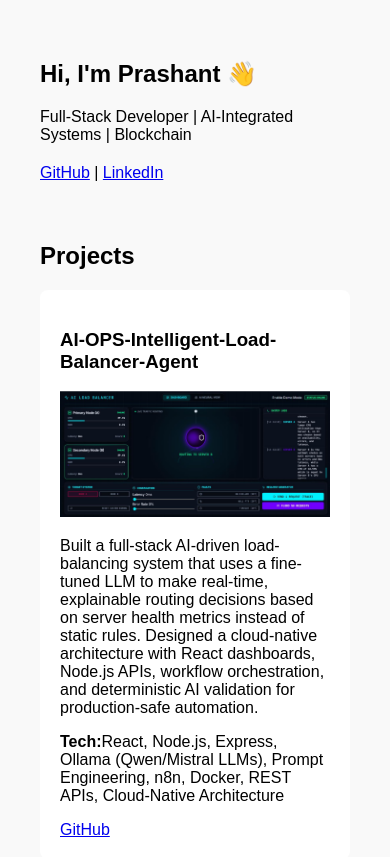
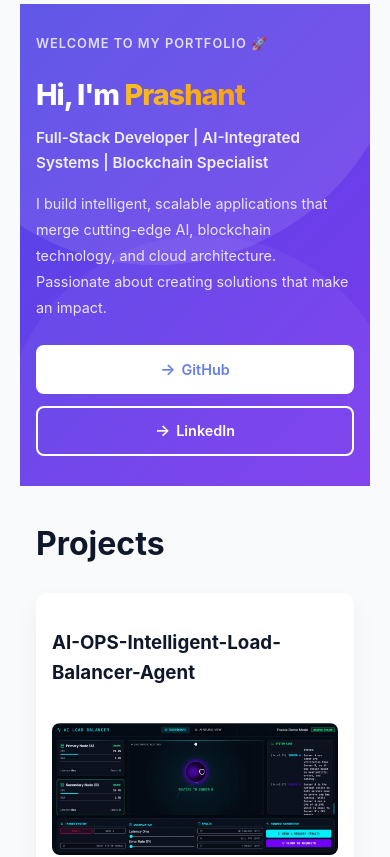
Before and after one commit to PrashantNeelwan/Portfolio, a React (Vite) app: page / in a window 390 px wide. Shown: the top 857 px of the page. Built offline with nearby package versions, Linux system fonts and the light colour scheme.

Commit message:
Hero background changed

```diff
--- a/src/components/Hero.jsx
+++ b/src/components/Hero.jsx
@@ -1,12 +1,21 @@
 export default function Hero() {
   return (
-    <section>
-      <h1>Hi, I'm Prashant 👋</h1>
-        <p>Full-Stack Developer | AI-Integrated Systems | Blockchain</p>
-      <div style={{ marginTop: "20px" }}>
-        <a href="https://github.com/PrashantNeelwan" target="_blank">GitHub</a>
-        {" | "}
-        <a href="https://www.linkedin.com/in/neelwan-prashant" target="_blank">LinkedIn</a>
+    <section className="hero">
+      <div className="hero-content">
+        <div className="hero-greeting">Welcome to my portfolio 🚀</div>
+        <h1 className="hero-title">Hi, I'm <span className="hero-highlight">Prashant</span></h1>
+        <p className="hero-subtitle">Full-Stack Developer | AI-Integrated Systems | Blockchain Specialist</p>
+        <p className="hero-description">
+          I build intelligent, scalable applications that merge cutting-edge AI, blockchain technology, and cloud architecture. Passionate about creating solutions that make an impact.
+        </p>
+        <div className="hero-buttons">
+          <a href="https://github.com/PrashantNeelwan" target="_blank" rel="noopener noreferrer" className="btn btn-primary">
+            <span>→</span> GitHub
+          </a>
+          <a href="https://www.linkedin.com/in/neelwan-prashant" target="_blank" rel="noopener noreferrer" className="btn btn-secondary">
+            <span>→</span> LinkedIn
+          </a>
+        </div>
       </div>
     </section>
   );
--- a/src/components/Skills.jsx
+++ b/src/components/Skills.jsx
@@ -1,85 +1,58 @@
 export default function Skills() {
+  const skillCategories = [
+    {
+      title: "Languages",
+      skills: ["JavaScript (ES6+)", "TypeScript", "Java", "C++", "Python", "Solidity"]
+    },
+    {
+      title: "Frontend",
+      skills: ["React", "Vite", "HTML5, CSS3", "Bootstrap", "Material UI"]
+    },
+    {
+      title: "Backend",
+      skills: ["Node.js", "Express.js", "Django", "Django REST Framework", "REST API Design"]
+    },
+    {
+      title: "AI & Applied Intelligence",
+      skills: ["Large Language Models (LLMs)", "Prompt Engineering", "Few-shot Learning", "AI Decision Systems", "Deterministic AI Validation"]
+    },
+    {
+      title: "Blockchain & Web3",
+      skills: ["Ethereum", "Smart Contracts (Solidity)", "MetaMask", "IPFS", "Hardhat", "Ethers.js"]
+    },
+    {
+      title: "Databases",
+      skills: ["MongoDB", "DynamoDB"]
+    },
+    {
+      title: "Cloud & DevOps",
+      skills: ["Docker & Docker Compose", "AWS (Lambda, S3, CloudFront, IAM)", "Terraform (Infrastructure as Code)", "DigitalOcean", "CI/CD (GitHub Actions)"]
+    },
+    {
+      title: "Authentication & Security",
+      skills: ["JWT Authentication", "Firebase Authentication", "Google OAuth2", "AWS Secrets Manager"]
+    },
+    {
+      title: "Tools & Testing",
+      skills: ["Git & GitHub", "n8n (Workflow Automation)", "pytest", "Playwright"]
+    }
+  ];
+
   return (
     <section>
       <h2>Skills</h2>
-
-      <h4>Languages</h4>
-      <ul>
-        <li>JavaScript (ES6+)</li>
-        <li>TypeScript</li>
-        <li>Java</li>
-        <li>C++</li>
-        <li>Python</li>
-        <li>Solidity</li>
-      </ul>
-
-      <h4>Frontend</h4>
-      <ul>
-        <li>React</li>
-        <li>Vite</li>
-        <li>HTML5, CSS3</li>
-        <li>Bootstrap</li>
-        <li>Material UI</li>
-      </ul>
-
-      <h4>Backend</h4>
-      <ul>
-        <li>Node.js</li>
-        <li>Express.js</li>
-        <li>Django</li>
-        <li>Django REST Framework</li>
-        <li>REST API Design</li>
-      </ul>
-
-      <h4>AI & Applied Intelligence</h4>
-      <ul>
-        <li>Large Language Models (LLMs)</li>
-        <li>Prompt Engineering</li>
-        <li>Few-shot Learning</li>
-        <li>AI Decision Systems</li>
-        <li>Deterministic AI Validation</li>
-      </ul>
-
-      <h4>Blockchain & Web3</h4>
-      <ul>
-        <li>Ethereum</li>
-        <li>Smart Contracts (Solidity)</li>
-        <li>MetaMask</li>
-        <li>IPFS</li>
-        <li>Hardhat</li>
-        <li>Ethers.js</li>
-      </ul>
-
-      <h4>Databases</h4>
-      <ul>
-        <li>MongoDB</li>
-        <li>DynamoDB</li>
-      </ul>
-
-      <h4>Cloud & DevOps</h4>
-      <ul>
-        <li>Docker & Docker Compose</li>
-        <li>AWS (Lambda, S3, CloudFront, IAM)</li>
-        <li>Terraform (Infrastructure as Code)</li>
-        <li>DigitalOcean</li>
-        <li>CI/CD (GitHub Actions)</li>
-      </ul>
-
-      <h4>Authentication & Security</h4>
-      <ul>
-        <li>JWT Authentication</li>
-        <li>Firebase Authentication</li>
-        <li>Google OAuth2</li>
-        <li>AWS Secrets Manager</li>
-      </ul>
-
-      <h4>Tools & Testing</h4>
-      <ul>
-        <li>Git & GitHub</li>
-        <li>n8n (Workflow Automation)</li>
-        <li>pytest</li>
-        <li>Playwright</li>
-      </ul>
+      <div className="skills-grid">
+        {skillCategories.map((category, index) => (
+          <div key={index} className="skill-card">
+            <h3>{category.title}</h3>
+            <div className="skill-tags">
+              {category.skills.map((skill, i) => (
+                <span key={i} className="skill-tag">{skill}</span>
+              ))}
+            </div>
+          </div>
+        ))}
+      </div>
     </section>
   );
 }
--- a/src/index.css
+++ b/src/index.css
@@ -1,22 +1,349 @@
 body {
-  font-family: Arial, sans-serif;
-  margin: 0;
-  background: #f9f9f9;
+  font-family: Inter, system-ui, Avenir, Helvetica, Arial, sans-serif;
+  background: #f8fafc;
+  color: #0f172a;
+  line-height: 1.6;
+  margin: 0rem 3rem;
 }
 
-.container {
-  max-width: 900px;
-  margin: auto;
-  padding: 40px;
+h1 {
+  font-size: 3rem;
+  margin-bottom: 0.5rem;
+}
+
+h2 {
+  font-size: 2rem;
+  margin-bottom: 1.5rem;
+}
+
+.hero {
+  min-height: 100vh;
+  display: flex;
+  align-items: center;
+  justify-content: flex-start;
+  margin: -3rem -3rem 6rem -3rem;
+  padding: 60px 3rem;
+  background: linear-gradient(135deg, #4f46e5 0%, #7c3aed 100%);
+  color: white;
+  animation: fadeInDown 0.8s ease-out;
+  position: relative;
+  overflow: hidden;
+}
+
+.hero::before {
+  content: '';
+  position: absolute;
+  top: -50%;
+  right: -10%;
+  width: 500px;
+  height: 500px;
+  background: rgba(255, 255, 255, 0.1);
+  border-radius: 50%;
+  animation: float 6s ease-in-out infinite;
+}
+
+.hero::after {
+  content: '';
+  position: absolute;
+  bottom: -30%;
+  left: -5%;
+  width: 400px;
+  height: 400px;
+  background: rgba(255, 255, 255, 0.05);
+  border-radius: 50%;
+  animation: float 8s ease-in-out infinite reverse;
+}
+
+@keyframes float {
+  0%, 100% {
+    transform: translateY(0px);
+  }
+  50% {
+    transform: translateY(20px);
+  }
+}
+
+@keyframes fadeInDown {
+  from {
+    opacity: 0;
+    transform: translateY(-30px);
+  }
+  to {
+    opacity: 1;
+    transform: translateY(0);
+  }
+}
+
+.hero-content {
+  max-width: 700px;
+  animation: fadeInUp 1s ease-out 0.2s both;
+  position: relative;
+  z-index: 1;
+}
+
+@keyframes fadeInUp {
+  from {
+    opacity: 0;
+    transform: translateY(30px);
+  }
+  to {
+    opacity: 1;
+    transform: translateY(0);
+  }
+}
+
+.hero-greeting {
+  font-size: 0.95rem;
+  font-weight: 600;
+  color: rgba(255, 255, 255, 0.8);
+  letter-spacing: 1px;
+  text-transform: uppercase;
+  margin-bottom: 12px;
+}
+
+.hero-title {
+  font-size: 3.5rem;
+  font-weight: 800;
+  margin-bottom: 16px;
+  line-height: 1.1;
+  letter-spacing: -1px;
+}
+
+.hero-highlight {
+  background: linear-gradient(135deg, #fbbf24 0%, #f59e0b 100%);
+  -webkit-background-clip: text;
+  -webkit-text-fill-color: transparent;
+  background-clip: text;
+}
+
+.hero-subtitle {
+  font-size: 1.4rem;
+  font-weight: 600;
+  color: rgba(255, 255, 255, 0.9);
+  margin-bottom: 16px;
+}
+
+.hero-description {
+  font-size: 1.1rem;
+  color: rgba(255, 255, 255, 0.85);
+  line-height: 1.8;
+  max-width: 600px;
+  margin-bottom: 36px;
+  font-weight: 400;
+}
+
+.hero-buttons {
+  display: flex;
+  gap: 16px;
+  flex-wrap: wrap;
+}
+
+.btn {
+  padding: 14px 32px;
+  border-radius: 8px;
+  font-size: 1rem;
+  font-weight: 600;
+  text-decoration: none;
+  transition: all 0.3s ease;
+  display: inline-flex;
+  align-items: center;
+  justify-content: center;
+  gap: 8px;
+  border: 2px solid transparent;
+  cursor: pointer;
+  white-space: nowrap;
+  box-sizing: border-box;
+  max-width: 100%;
+}
+
+.btn-primary {
+  background: white;
+  color: #667eea;
+}
+
+.btn-primary:hover {
+  transform: translateY(-2px);
+  box-shadow: 0 12px 24px rgba(0, 0, 0, 0.15);
+}
+
+.btn-secondary {
+  background: transparent;
+  color: white;
+  border-color: white;
+}
+
+.btn-secondary:hover {
+  background: white;
+  color: #667eea;
+  transform: translateY(-2px);
+  box-shadow: 0 12px 24px rgba(0, 0, 0, 0.15);
+}
+
+.btn span {
+  font-size: 1.2rem;
+  transition: transform 0.3s ease;
+}
+
+.btn:hover span {
+  transform: translateX(4px);
 }
 
 section {
-  margin-bottom: 60px;
+  margin-bottom: 4rem;
 }
 
 .card {
   background: white;
+  border-radius: 12px;
+  padding: 24px;
+  margin-bottom: 32px;
+  box-shadow: 0 10px 25px rgba(0,0,0,0.05);
+  transition: transform 0.2s ease, box-shadow 0.2s ease;
+}
+
+.card:hover {
+  transform: translateY(-4px);
+  box-shadow: 0 20px 40px rgba(0,0,0,0.08);
+}
+
+.card img {
+  border-radius: 8px;
+  margin: 16px 0;
+}
+
+.skills-grid {
+  display: grid;
+  grid-template-columns: repeat(auto-fit, minmax(300px, 1fr));
+  gap: 24px;
+  margin-bottom: 2rem;
+}
+
+.skill-card {
+  background: white;
+  border-radius: 12px;
   padding: 20px;
-  margin-top: 20px;
-  border-radius: 8px;
+  box-shadow: 0 10px 25px rgba(0,0,0,0.05);
+  transition: transform 0.2s ease, box-shadow 0.2s ease;
 }
+
+.skill-card:hover {
+  transform: translateY(-4px);
+  box-shadow: 0 20px 40px rgba(0,0,0,0.08);
+}
+
+.skill-card h3 {
+  font-size: 1.2rem;
+  margin-bottom: 16px;
+  color: #0f172a;
+}
+
+.skill-tags {
+  display: flex;
+  flex-wrap: wrap;
+  gap: 8px;
+}
+
+.skill-tag {
+  background: #e2e8f0;
+  color: #0f172a;
+  padding: 6px 12px;
+  border-radius: 20px;
+  font-size: 0.85rem;
+  font-weight: 500;
+  transition: background 0.2s ease;
+}
+
+.skill-tag:hover {
+  background: #cbd5e1;
+}
+
+@media (max-width: 768px) {
+  body {
+    margin: 0rem 1.5rem;
+  }
+
+  .hero {
+    min-height: 50vh;
+    margin: -1.5rem -1.5rem 3rem -1.5rem;
+    padding: 40px 1.5rem;
+  }
+
+  .hero-title {
+    font-size: 2.2rem;
+  }
+
+  .hero-subtitle {
+    font-size: 1.1rem;
+  }
+
+  .hero-description {
+    font-size: 1rem;
+    margin-bottom: 24px;
+  }
+
+  .hero-buttons {
+    flex-direction: column;
+    width: 100%;
+    gap: 12px;
+  }
+
+  .btn {
+    width: 100%;
+    justify-content: center;
+    padding: 12px 20px;
+    font-size: 0.95rem;
+  }
+
+  .container {
+    padding: 20px;
+  }
+
+  h1 {
+    font-size: 2.2rem;
+  }
+
+  .skills-grid {
+    grid-template-columns: 1fr;
+  }
+
+  .card {
+    padding: 16px;
+  }
+}
+
+@media (max-width: 480px) {
+  body {
+    margin: 0rem 1rem;
+  }
+
+  .hero {
+    margin: -1rem -1rem 2rem -1rem;
+    padding: 30px 1rem;
+  }
+
+  .hero-title {
+    font-size: 1.8rem;
+  }
+
+  .hero-greeting {
+    font-size: 0.8rem;
+  }
+
+  .hero-subtitle {
+    font-size: 0.95rem;
+  }
+
+  .hero-description {
+    font-size: 0.9rem;
+  }
+
+  .btn {
+    padding: 10px 16px;
+    font-size: 0.9rem;
+    gap: 6px;
+  }
+
+  .btn span {
+    font-size: 1rem;
+  }
+}
```
